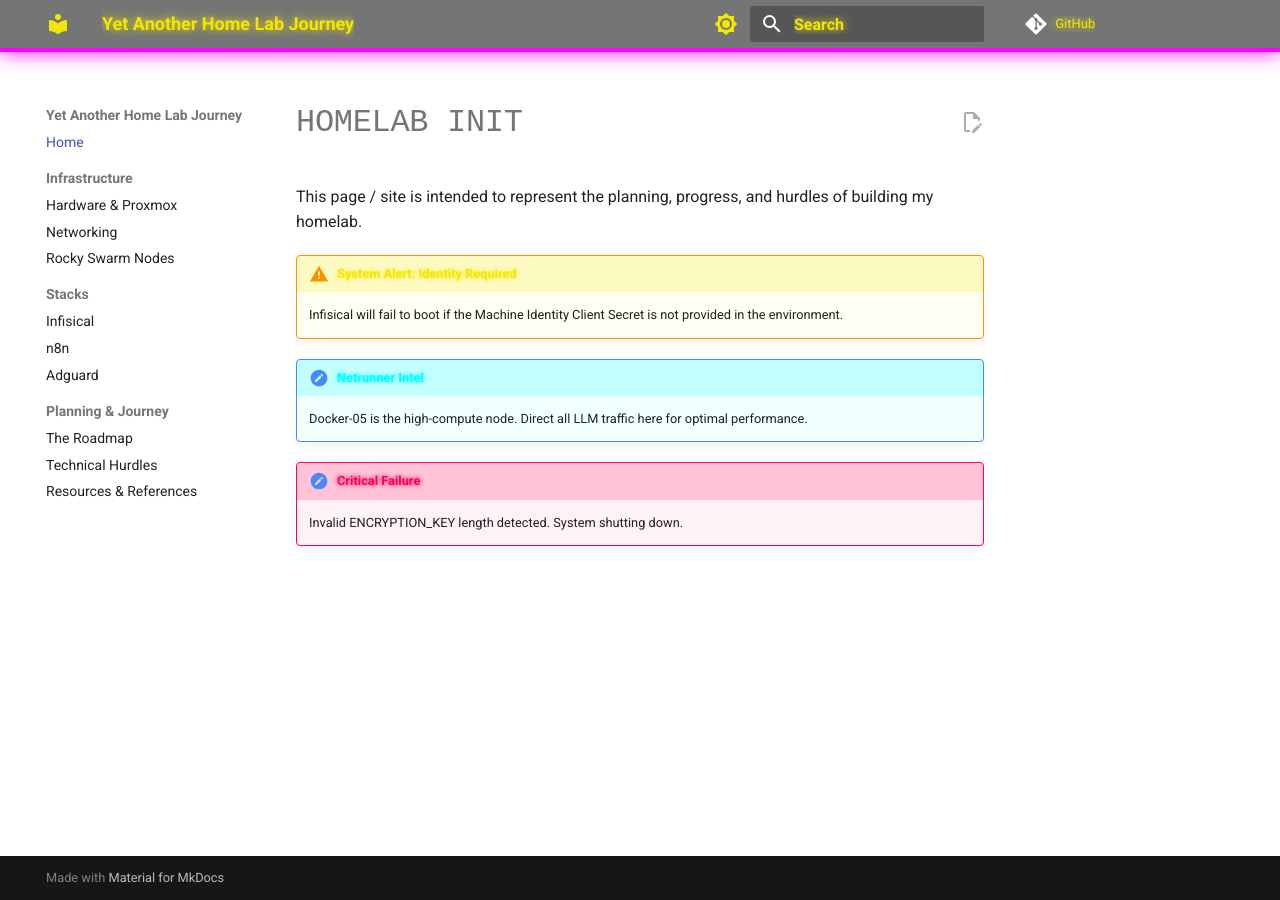
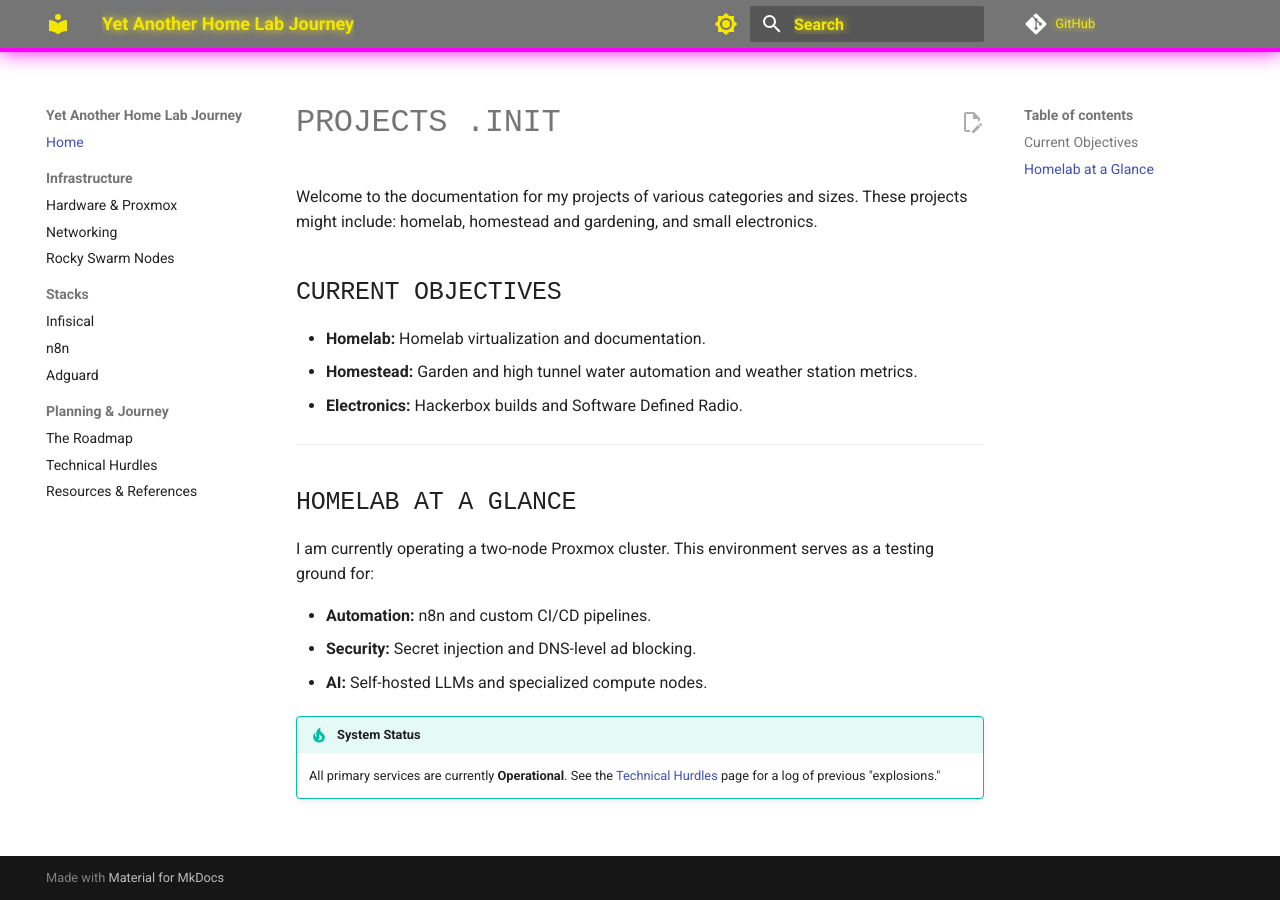
Before and after one commit to EncryptedFunk/EncryptedFunk.github.io, an MkDocs documentation site: the page built from docs/index.md, in a window 1280 px wide. Built offline with MkDocs 1.6.1 and Material for MkDocs 9.7.7, drawn with Linux system fonts in a browser that asks for light colours; comment, search, counter and statistics services are not loaded.

Commit message:
Refactor project documentation for clarity; update objectives and add notes for layout testing

```diff
--- a/docs/index.md
+++ b/docs/index.md
@@ -1,12 +1,22 @@
-# Homelab init
+# Projects .init
 
-This page / site is intended to represent the planning, progress, and hurdles of building my homelab.
+Welcome to the documentation for my projects of various categories and sizes. These projects might include: homelab, homestead and gardening, and small electronics.
 
-!!! warning "System Alert: Identity Required"
-    Infisical will fail to boot if the Machine Identity Client Secret is not provided in the environment.
+## Current Objectives
 
-!!! note "Netrunner Intel"
-    Docker-05 is the high-compute node. Direct all LLM traffic here for optimal performance.
+* **Homelab:** Homelab virtualization and documentation.
+* **Homestead:** Garden and high tunnel water automation and weather station metrics.
+* **Electronics:** Hackerbox builds and Software Defined Radio.
 
-!!! error "Critical Failure"
-    Invalid ENCRYPTION_KEY length detected. System shutting down.
+---
+
+## Homelab at a Glance
+
+I am currently operating a two-node Proxmox cluster. This environment serves as a testing ground for:
+
+* **Automation:** n8n and custom CI/CD pipelines.
+* **Security:** Secret injection and DNS-level ad blocking.
+* **AI:** Self-hosted LLMs and specialized compute nodes.
+
+!!! tip "System Status"
+    All primary services are currently **Operational**. See the [Technical Hurdles](planning/hurdles.md) page for a log of previous "explosions."
```
Also changed, not shown: docs/journey/notes.md (added, +10 -0 lines), docs/journey/resources.md (+11 -1 lines).
